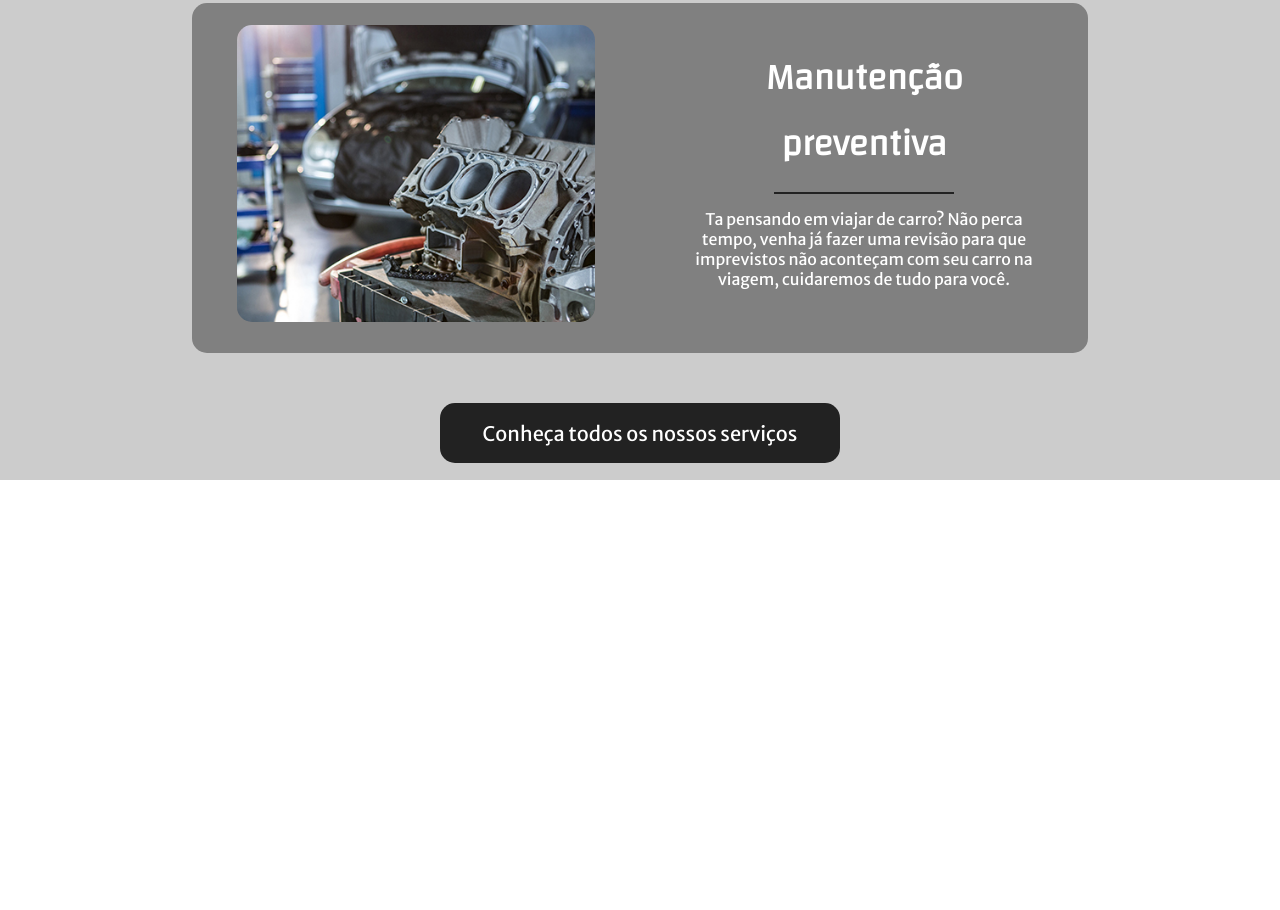
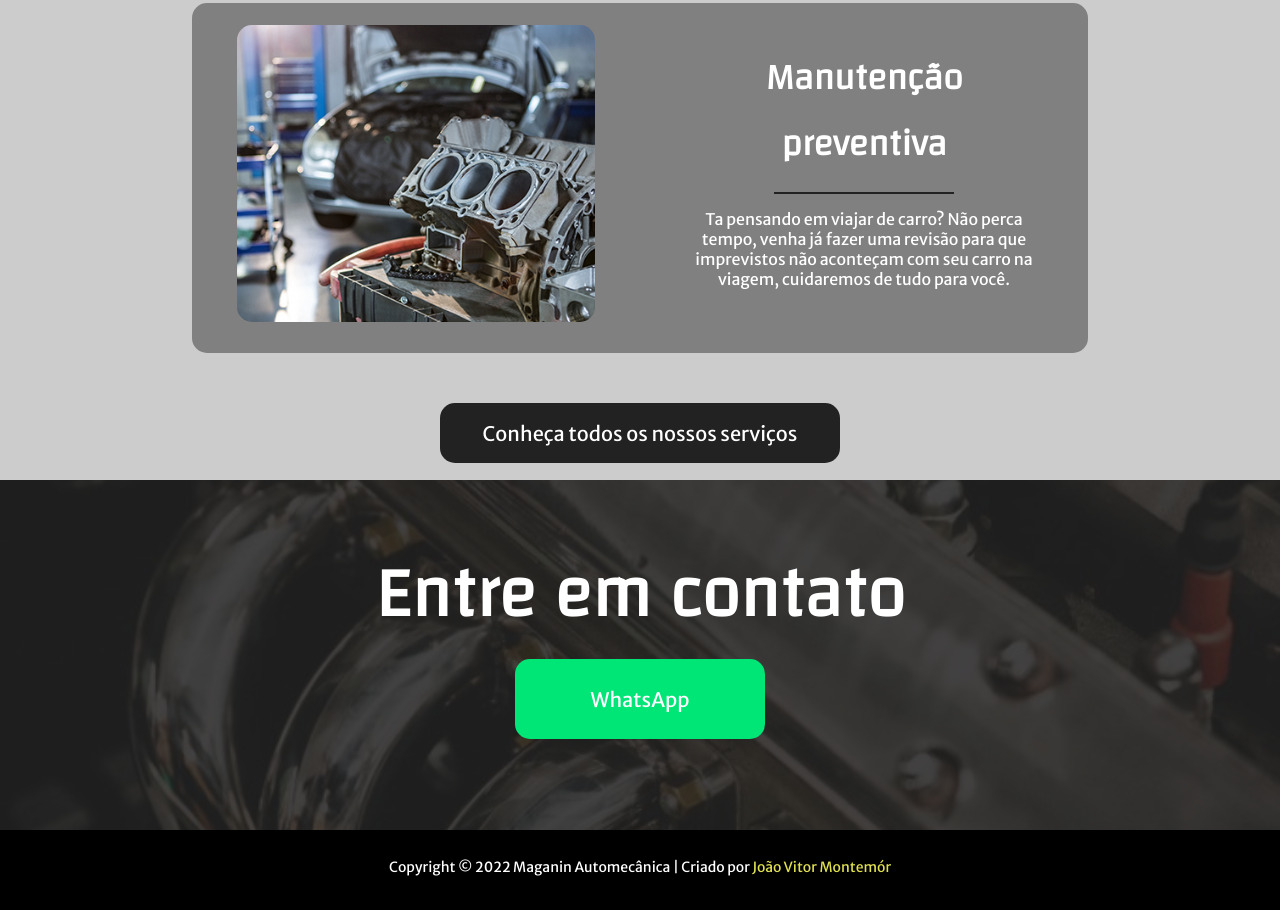
Before and after one commit to JoaoMaganin/site-maganin-automec, a plain HTML site: page index.html in a window 1280 px wide. Shown: the part 1480-2390 px from the top of the page. Before the commit the page ends 1960 px from the top, so only its background shows below. Drawn offline with Linux system fonts and the light colour scheme.

Commit message:
Criando rodapé e sessão entre em contato

```diff
--- a/assets/css/styles.css
+++ b/assets/css/styles.css
@@ -300,3 +300,69 @@ nav a:hover{
     transition: 1ms;
     border: 2px solid yellow;
 }
+
+.contato {
+    width: 100%;
+    height: 350px;
+    background-size: cover;
+    background-position-x: center;
+    background-position-y: center;
+}
+
+.contato .overlay{
+    height: 100%;
+    width: 100%;
+    background-color: rgb(34, 34, 34, 0.85);
+}
+
+.contato h3{
+    margin-top: 50px;
+    font-size: 70px;
+    color: white;
+    font-family: 'Changa', sans-serif;
+    font-weight: bolder;
+}
+
+.contato a{
+    text-decoration: none;
+    color: white;
+    font-family: 'Merriweather Sans', sans-serif;
+    margin: 0 auto;
+    display: flex;
+    flex-wrap: wrap;
+    justify-content: center;
+    flex-direction: column;
+    text-align: center;
+    background-color: #00E676;
+    width: 250px;
+    height: 4em;
+    border-radius: 15px;
+    font-size: 20px;
+}
+
+.contato a:hover{
+    background-color: #00BFA5;
+    transition: 0.5s;
+}
+
+footer{
+    width: 100%;
+    height: 80px;
+    background-color: #000;
+}
+
+footer span{
+    margin: 28px 0;
+    font-size: 14px;
+    font-family: 'Merriweather Sans', sans-serif;
+    color: white;
+}
+
+footer span a{
+    text-decoration: none;
+    color: #E0E051;
+}
+
+footer span a:hover{
+    color: #E8E800;
+}
--- a/index.html
+++ b/index.html
@@ -75,5 +75,18 @@
         </div>
         <a href="">Conheça todos os nossos serviços</a>
     </section>
+    <section class="contato" style="background-image: url(assets/images/bg-footer.jpg);">
+        <div class="overlay">
+            <div class="center">
+                <h3>Entre em contato</h3>
+                <a href="https://api.whatsapp.com/send?phone=5524988152851&text=" target="_blank">WhatsApp</a>
+            </div>
+        </div>
+    </section>
+    <footer>
+        <div class="center">
+            <span>Copyright © 2022 Maganin Automecânica | Criado por <a href="#">João Vitor Montemór</a></span>
+        </div>
+    </footer>
 </body>
 </html>
```
